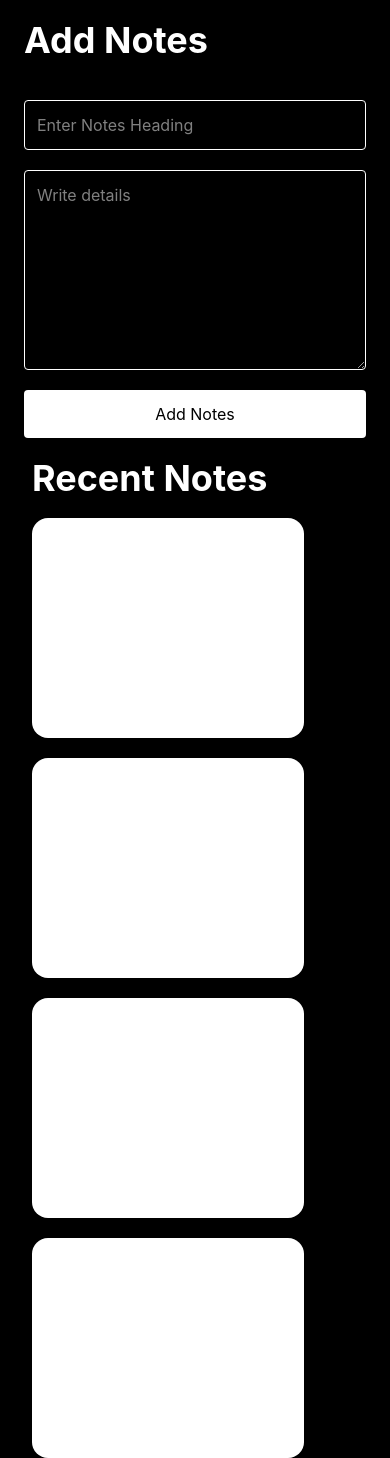
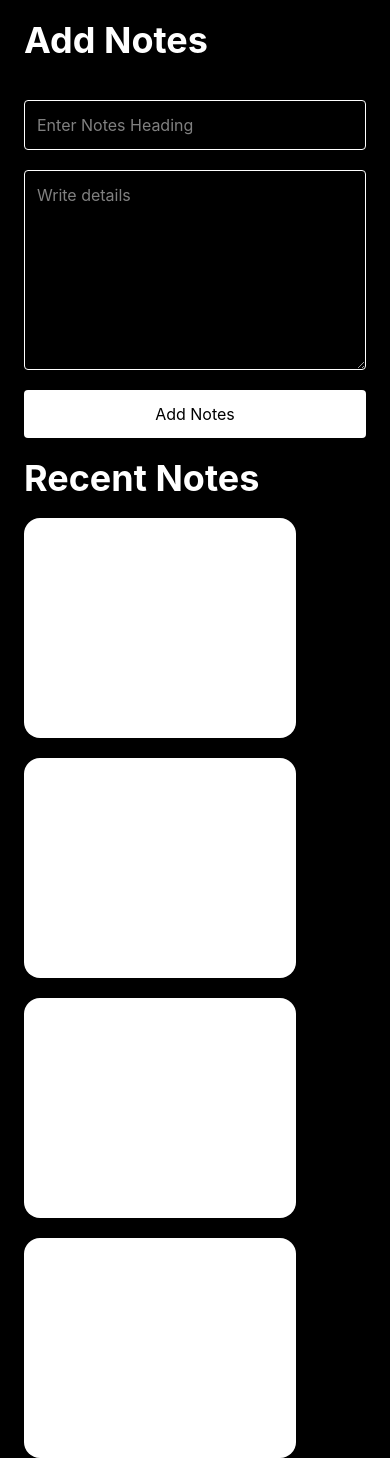
Before and after one commit to Umaimazainab02/two-ways-binding-project, a React (Vite) app: page / in a window 390 px wide. Built offline with nearby package versions, Linux system fonts and the light colour scheme.

Commit message:
Added loop practice questions

```diff
--- a/src/App.jsx
+++ b/src/App.jsx
@@ -34,7 +34,7 @@ const App = () => {
           </form>
         </div>
         {/* Right Side - Recent Notes */}
-        <div className="w-full lg:w-1/2 h-screen lg:border-l-2 border-white pl-8">
+        <div className="w-full lg:w-1/2 h-screen lg:border-l-2 border-white pl-6 lg:pl-8">
 
           <h2 className="text-4xl font-bold mb-5 mt-5 ">
             Recent Notes
```
